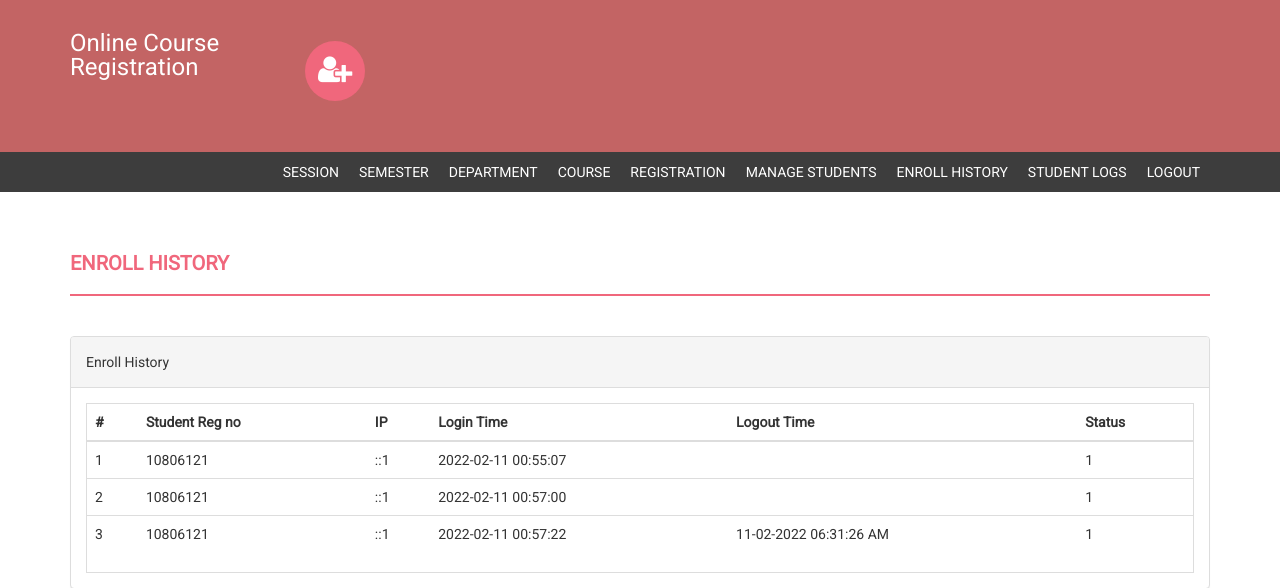
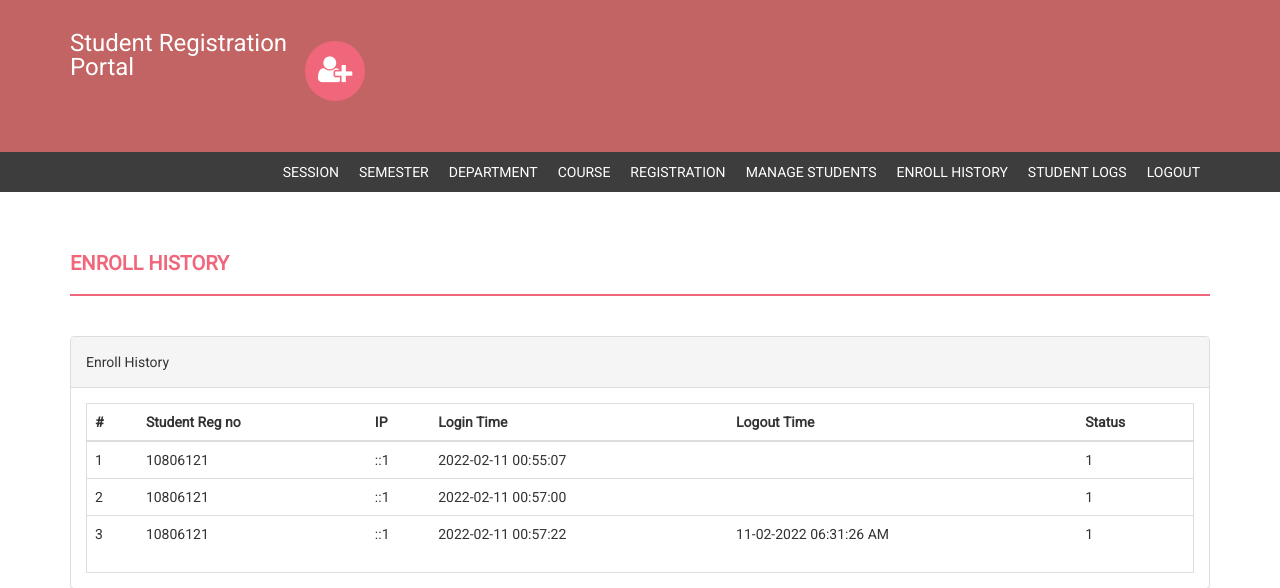
Before and after one commit to Paxtonpt/CST499-Employee-Web-Portal-Project, a PHP site: page /admin/user-log.php in a window 1280 px wide. Shown: the top 588 px of the page. Run offline with PHP 8.4, Linux system fonts and the light colour scheme; a user stored in the database is signed in; data comes from the database, SQL or seed files in the repository.

Commit message:
Update header.php

```diff
--- a/online-course-registration-master/admin/includes/header.php
+++ b/online-course-registration-master/admin/includes/header.php
@@ -13,7 +13,7 @@ error_reporting(0);
                 </button>
                  <a class="navbar-brand" href="#" style="color:#fff; font-size:24px;4px; line-height:24px; ">
 
-                   Online Course Registration
+                   Student Registration Portal
                 </a>
 
             </div>
```
